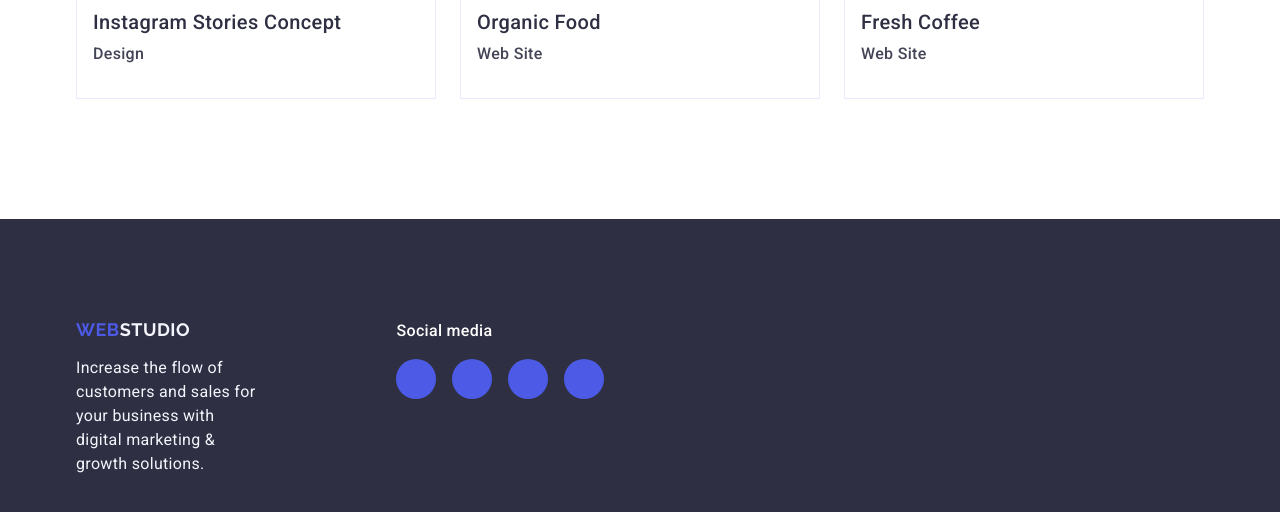
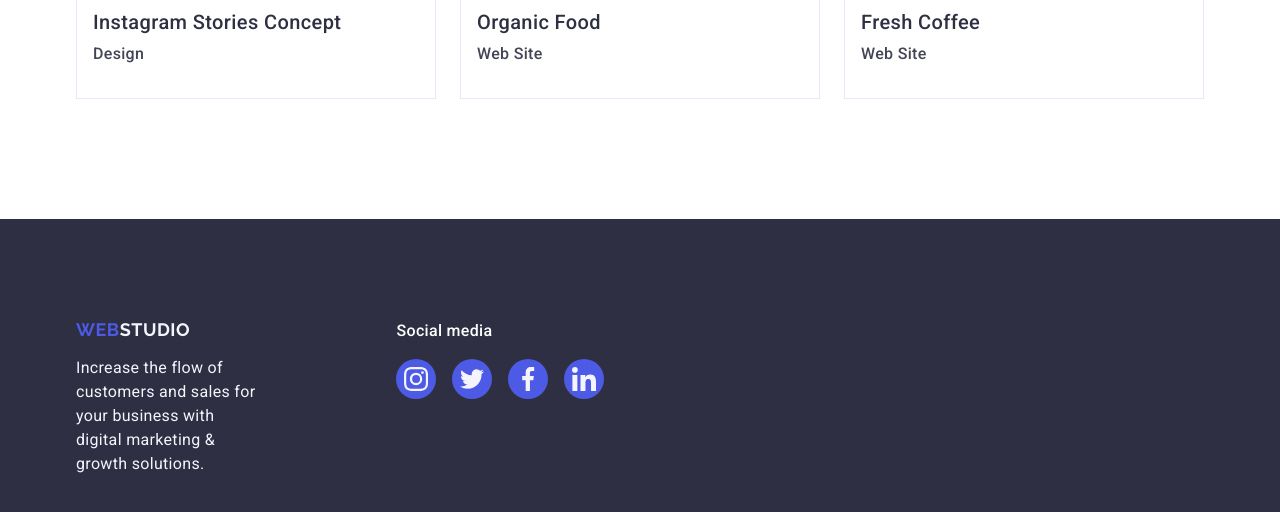
Before and after one commit to michallow/goit-markup-hw-04, a plain HTML site: page portfolio.html in a window 1280 px wide. Shown: the part 1551-2063 px from the top of the page. Drawn offline with nearby package versions, Linux system fonts and the light colour scheme.

Commit message:
HW_Update

```diff
--- a/portfolio.html
+++ b/portfolio.html
@@ -143,22 +143,22 @@
         <ul class="social-media-footer-list">
         <li class="social-media-footer-item"><a class="social-media-footer-link" href="index.html">
             <svg class="footer-icon" width="24" height="24">
-                <use href="./images/SVG-sprite icons.svg#icon-instagram2"></use>
+                <use href="./images/icons.svg#icon-instagram2"></use>
             </svg>
         </a></li>
         <li class="social-media-footer-item"><a class="social-media-footer-link" href="index.html">
             <svg class="footer-icon" width="24" height="24">
-                <use href="./images/SVG-sprite icons.svg#icon-twitter2"></use>
+                <use href="./images/icons.svg#icon-twitter2"></use>
             </svg>
         </a></li>
         <li class="social-media-footer-item"><a class="social-media-footer-link" href="index.html">
             <svg class="footer-icon" width="24" height="24">
-                <use href="./images/SVG-sprite icons.svg#icon-facebook2" ></use>
+                <use href="./images/icons.svg#icon-facebook2" ></use>
             </svg>
         </a></li>
         <li class="social-media-footer-item"><a class="social-media-footer-link" href="index.html">
             <svg class="footer-icon" width="24" height="24">
-                <use href="./images/SVG-sprite icons.svg#icon-linkedin2"></use>
+                <use href="./images/icons.svg#icon-linkedin2"></use>
             </svg>
         </a></li>
         </ul>
```
